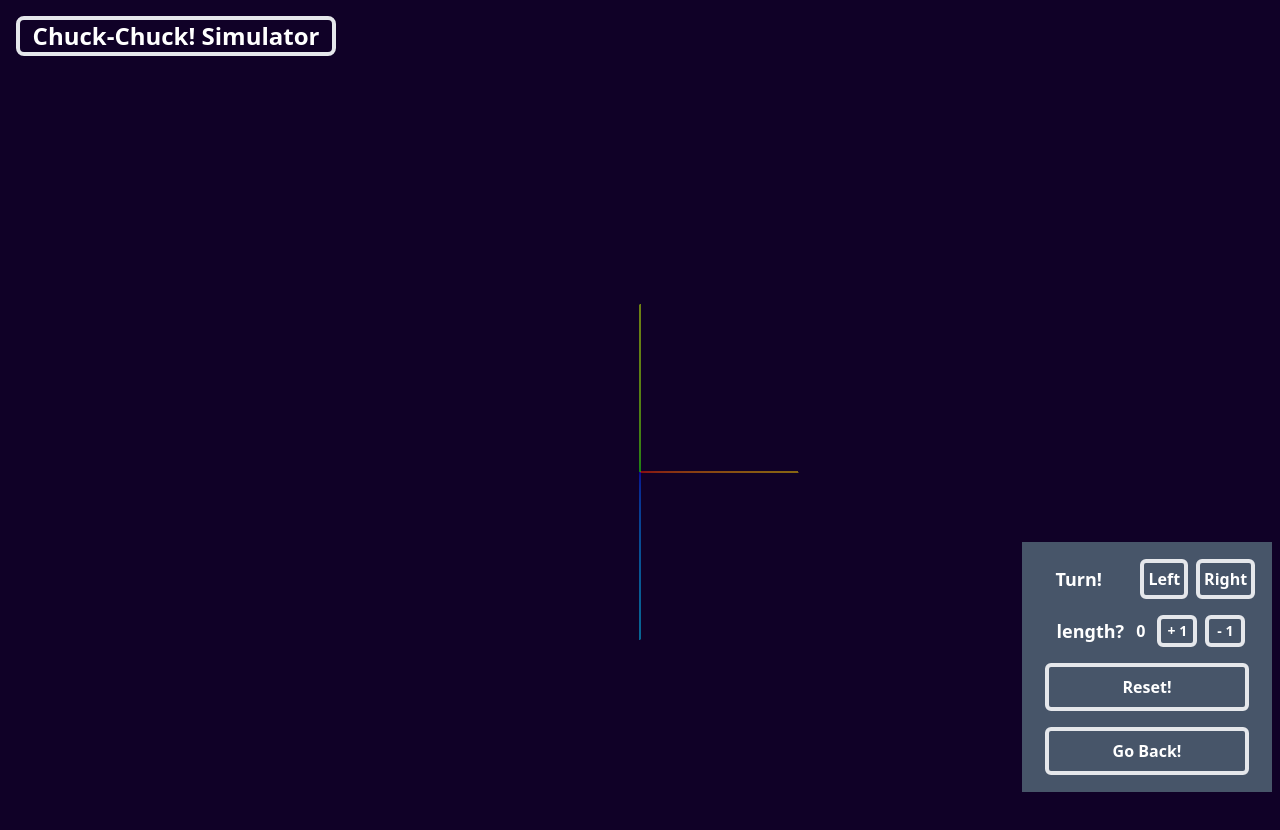
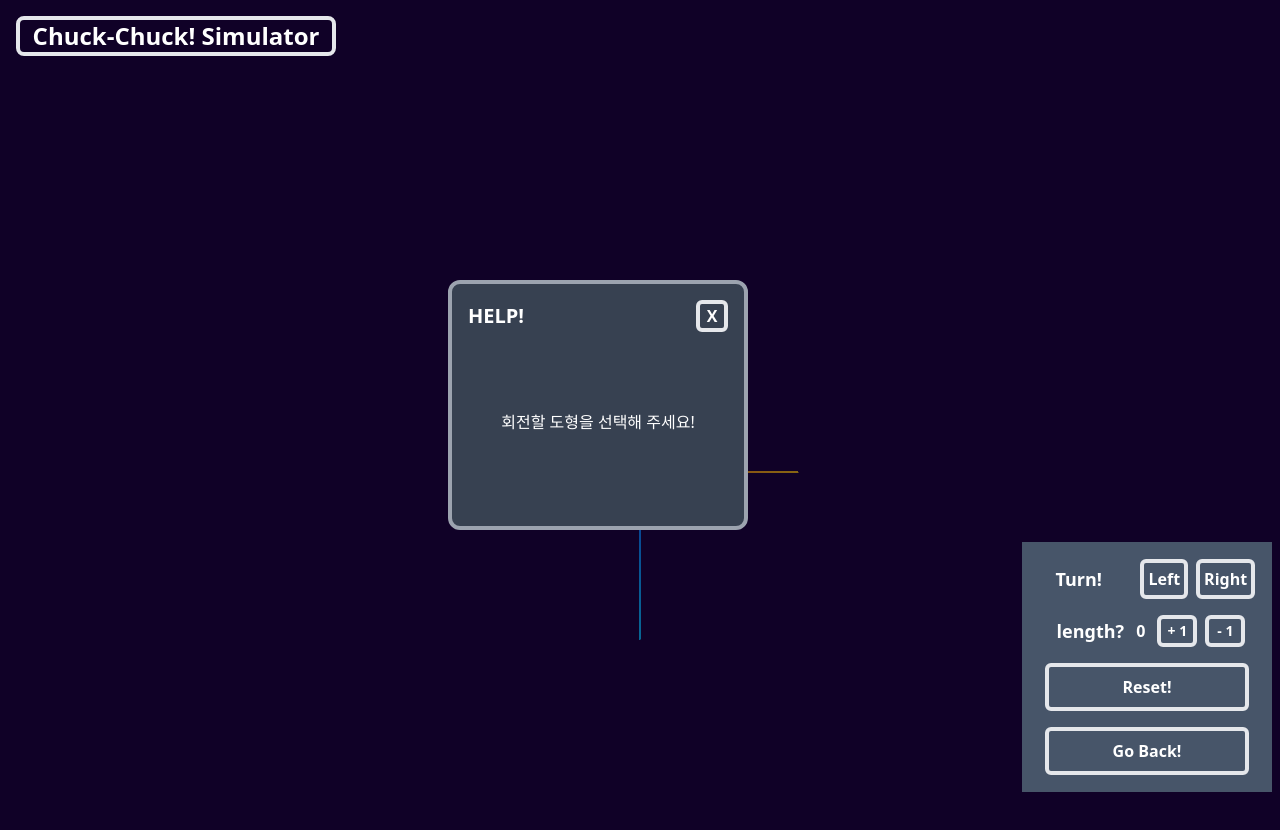
Before and after one commit to The-Chuck-Chuck/The-Chuck, a React (Vite) app: page /simulator in a window 1280 px wide. Both pictures are taken after a click on the button "Left". Shown: the top 830 px of the page. Built offline with nearby package versions, Linux system fonts and the light colour scheme.

Commit message:
Feat: 척척이 회전 중 다른 척과 버튼 클릭 막기
- 회전 도중 척(삼각기둥) 클릭 비활성화로 그룹 변경 오류 해결
- 회전 도중 left / right 버튼 클릭 비활성화
- 회전할 척이 선택되지 않은 상태에서 left / right 버튼 클릭 시 모달 생성

```diff
--- a/src/components/CanvasPainter.jsx
+++ b/src/components/CanvasPainter.jsx
@@ -15,6 +15,8 @@ const CanvasPainter = ({
   setClickedChuckInfo,
   setTargetIndex,
   setRotationAngle,
+  isRotating,
+  setIsRotating,
 }) => {
   const { camera, gl, scene } = useThree();
   const { chuckPositionsList, setChuckPositionsList } = useChuckStore();
@@ -77,6 +79,8 @@ const CanvasPainter = ({
       setUpdateTrigger(true);
       setTargetIndex(null);
       setRotationAngle(0);
+      setClickedChuckInfo(null);
+      setIsRotating(false);
       currentRotationAngleRef.current = 0;
       stopTriggerRef.current = true;
     }
@@ -102,6 +106,10 @@ const CanvasPainter = ({
   }, [updateTrigger]);
 
   const handleClickChuck = (event) => {
+    if (isRotating) {
+      return;
+    }
+
     event.stopPropagation();
 
     const syncCordinater = new THREE.Vector2(
--- a/src/components/SimulController.jsx
+++ b/src/components/SimulController.jsx
@@ -3,20 +3,33 @@ import * as CONSTANTS from "../constants/constants";
 import ResetModal from "../pages/Modal/ResetModal";
 import useChuckStore from "../store/chuckStore";
 import Button from "./Button";
+import Modal from "./Modal";
 
-const SimulController = ({ clickedChuckInfo, setRotationAngle }) => {
+const SimulController = ({
+  clickedChuckInfo,
+  isRotating,
+  setRotationAngle,
+  setIsRotating,
+}) => {
   const { chuckPositionsList, setChuckPositionsList } = useChuckStore();
   const [isOpenedReset, setIsOpenedReset] = useState(false);
+  const [isOpenedSelected, setIsOpenedSelected] = useState(false);
 
   const handleClickLeft = () => {
-    if (clickedChuckInfo) {
+    if (!isRotating && clickedChuckInfo) {
       setRotationAngle((prevAngle) => prevAngle - 90 * CONSTANTS.DEGREE);
+      setIsRotating(true);
+    } else if (!clickedChuckInfo) {
+      setIsOpenedSelected(true);
     }
   };
 
   const handleClickRight = () => {
-    if (clickedChuckInfo) {
+    if (!isRotating && clickedChuckInfo) {
       setRotationAngle((prevAngle) => prevAngle + 90 * CONSTANTS.DEGREE);
+      setIsRotating(true);
+    } else if (!clickedChuckInfo) {
+      setIsOpenedSelected(true);
     }
   };
 
@@ -58,6 +71,18 @@ const SimulController = ({ clickedChuckInfo, setRotationAngle }) => {
 
   return (
     <>
+      {isOpenedSelected && (
+        <Modal
+          drection="horizontalr"
+          modalTitle="HELP!"
+          className="w-[300px] h-[250px] top-[35%] left-[35%]"
+          setIsOpened={setIsOpenedSelected}
+        >
+          <div className="h-[70%] flex justify-center items-center">
+            회전할 도형을 선택해 주세요!
+          </div>
+        </Modal>
+      )}
       <div className="flex flex-col gap-4 fixed bottom-2 right-2 w-[250px] h-[250px] bg-slate-600 p-3 justify-center items-center">
         <div className="w-[90%] flex gap-2 items-center">
           <p className="pl-[5%] pr-[15%] text-center font-bold text-lg">
--- a/src/pages/Simulator.jsx
+++ b/src/pages/Simulator.jsx
@@ -13,6 +13,7 @@ const Simulator = () => {
   const [rotationAngle, setRotationAngle] = useState(0);
   const [clickedChuckInfo, setClickedChuckInfo] = useState(null);
   const [targetIndex, setTargetIndex] = useState(null);
+  const [isRotating, setIsRotating] = useState(false);
 
   useEffect(() => {
     let positionMatch = [];
@@ -58,11 +59,15 @@ const Simulator = () => {
             setTargetIndex={setTargetIndex}
             setClickedChuckInfo={setClickedChuckInfo}
             setRotationAngle={setRotationAngle}
+            isRotating={isRotating}
+            setIsRotating={setIsRotating}
           />
         </Canvas>
         <SimulController
           clickedChuckInfo={clickedChuckInfo}
           setRotationAngle={setRotationAngle}
+          isRotating={isRotating}
+          setIsRotating={setIsRotating}
         />
       </main>
     </div>
```
